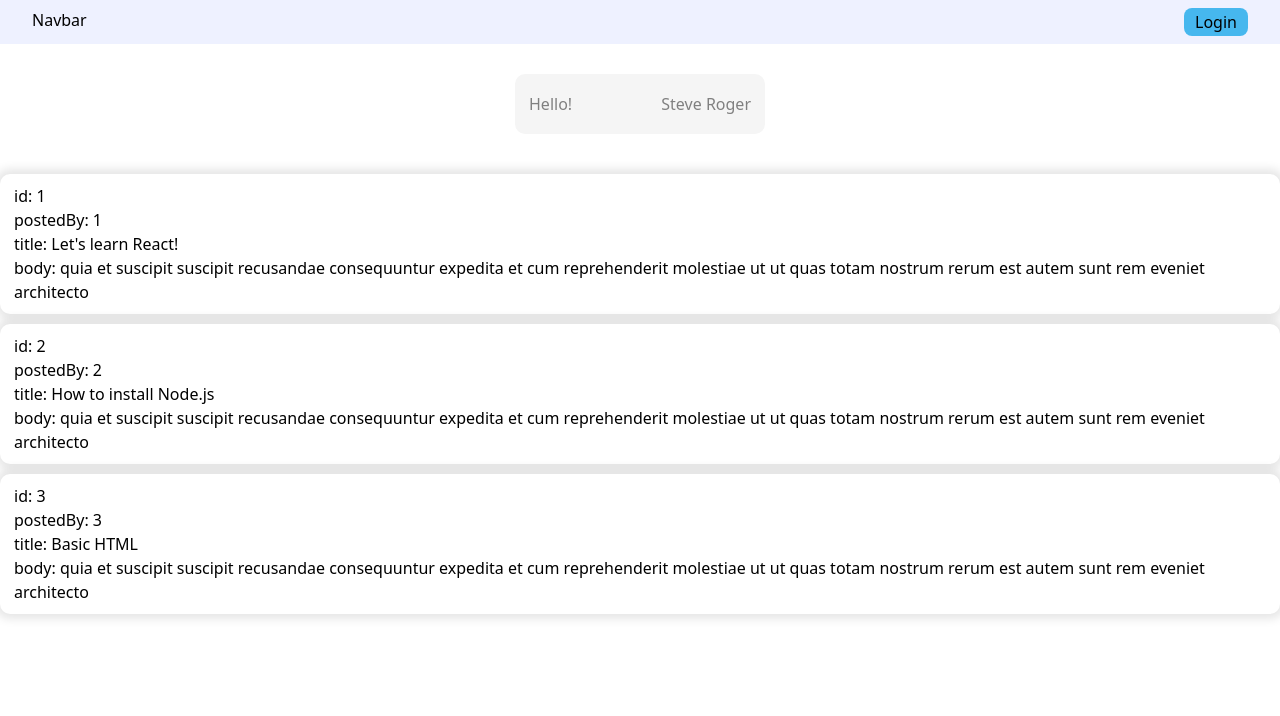
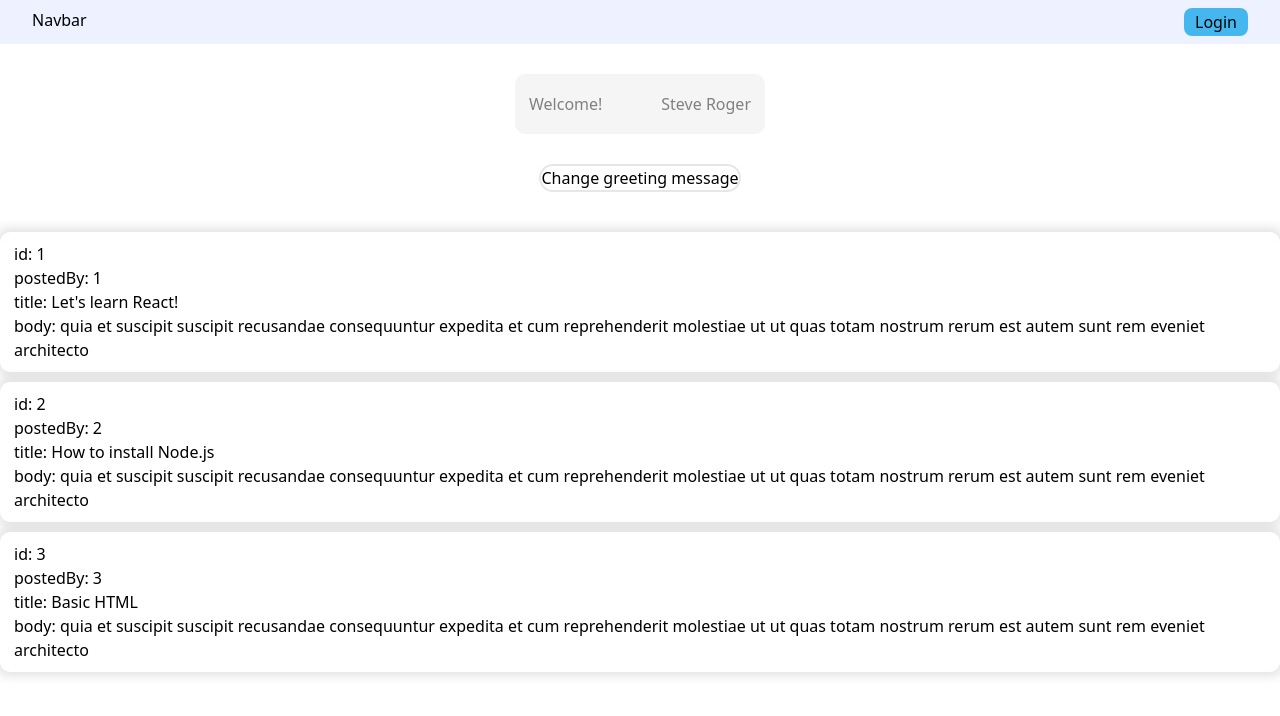
Before and after one commit to SHUSHI1137/my-first-react-app, a React (Vite) app: page / in a window 1280 px wide. Shown: the top 716 px of the page. Built offline with nearby package versions, Linux system fonts and the light colour scheme.

Commit message:
example states

```diff
--- a/src/App.tsx
+++ b/src/App.tsx
@@ -29,7 +29,7 @@ function App() {
   return (
     <div className="App">
       <Navbar />
-      <Greeting name="Steve Roger" greetingMsg="Hello!" isLoggedIn={true} />
+      <Greeting name="Steve Roger" isLoggedIn={true} />
       <div className="feed-container">
         {posts.map((post) => {
           return <Post key={post.id} post={post} />
--- a/src/components/Greeting.tsx
+++ b/src/components/Greeting.tsx
@@ -1,17 +1,29 @@
+import { useState } from 'react'
 import classes from './Greeting.module.css'
 
 interface IGreetingProps {
   name: string
-  greetingMsg: string
+  // greetingMsg: string
   isLoggedIn: boolean
 }
 
-const Greeting = ({ name, greetingMsg, isLoggedIn }: IGreetingProps) => {
+const Greeting = ({ name, isLoggedIn }: IGreetingProps) => {
+  const [greetingMsg, setGreetingMsg] = useState<string>('Welcome!')
+
+  const handleClick = () => {
+    setGreetingMsg('Hello!')
+  }
+
   return (
-    <div className={classes.card}>
-      <h3>{greetingMsg}</h3>
-      <p>{isLoggedIn ? name : 'Unknown'}</p>
-    </div>
+    <>
+      <div className={classes.card}>
+        <h3>{greetingMsg}</h3>
+        <p>{isLoggedIn ? name : 'Unknown'}</p>
+      </div>
+      <button className="border-solid border-2 rounded-full" onClick={handleClick}>
+        Change greeting message
+      </button>
+    </>
   )
 }
 
```
